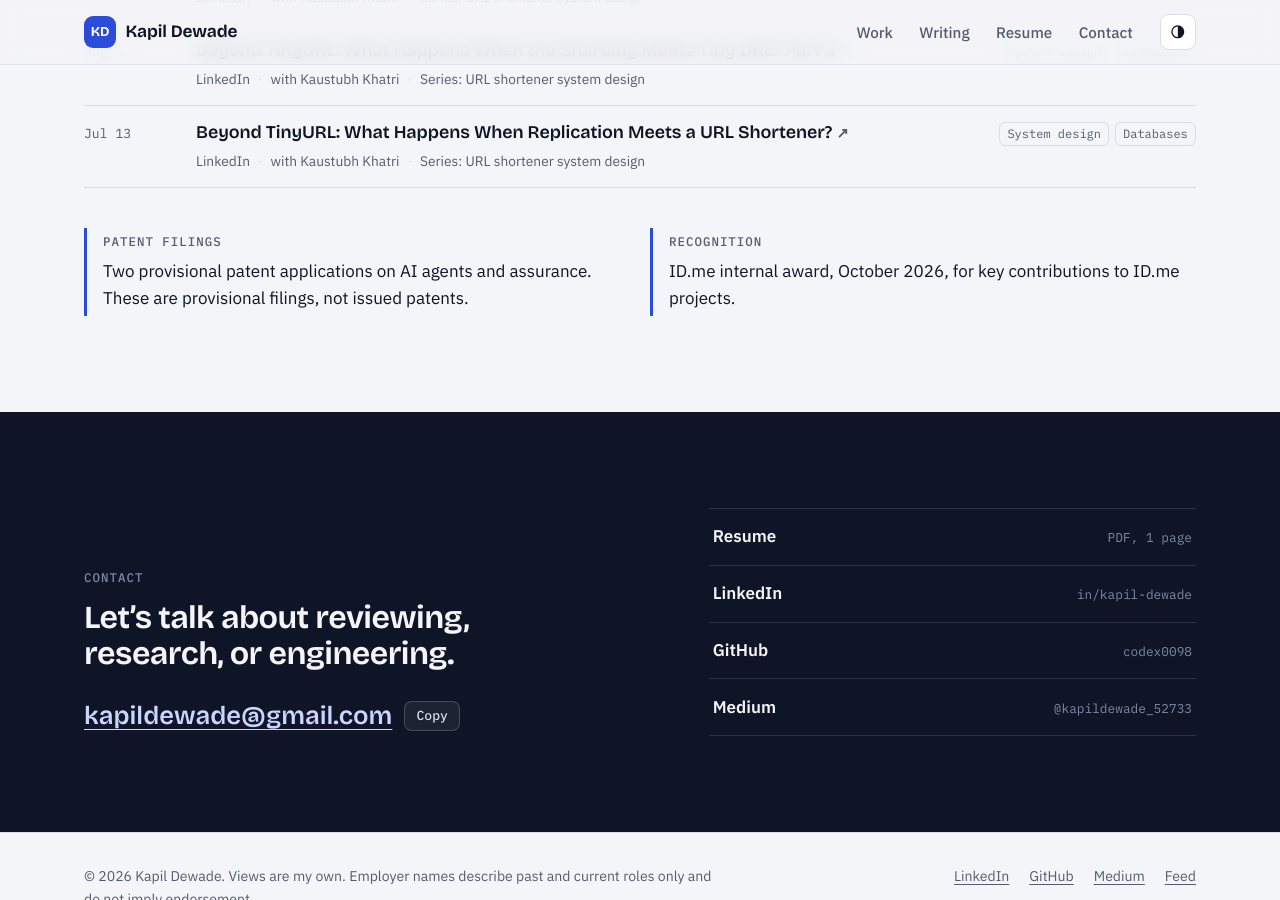
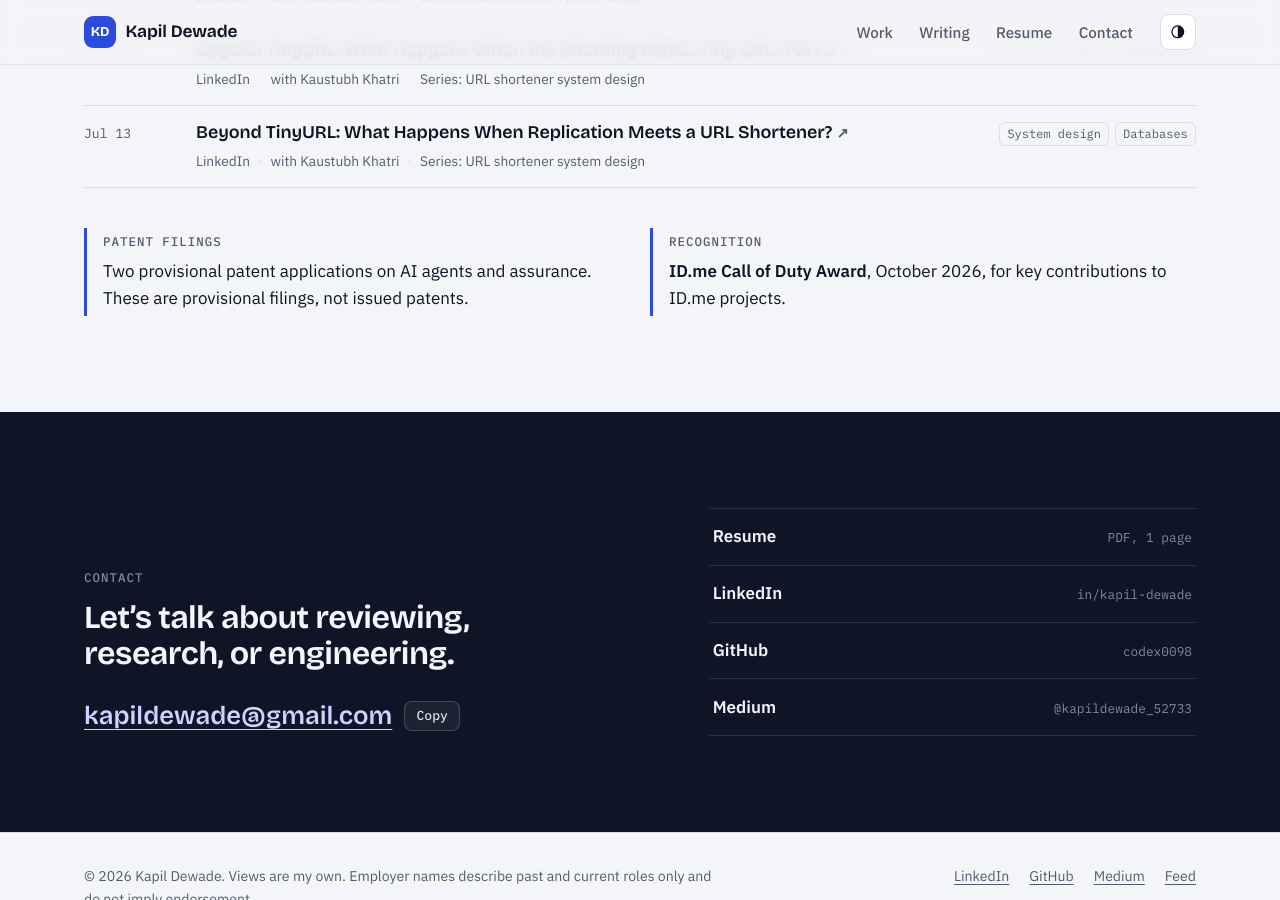
Before and after one commit to codex0098/codex0098.github.io, a Jekyll site: the page built from index.html, in a window 1280 px wide and 900 px high, scrolled down 3248 px. Built offline with Jekyll 4.4.1, drawn with Linux system fonts in a browser that asks for light colours.

Commit message:
Name the ID.me Call of Duty Award on site and resume
Co-Authored-By: Claude Opus 5.5 <noreply@anthropic.com>
Claude-Session: https://claude.ai/code/session_01Gccmt4qcM2jEWica3i2mJ8

```diff
--- a/index.html
+++ b/index.html
@@ -161,7 +161,7 @@ body_class: page-home
       </div>
       <div class="fact">
         <p class="eyebrow">Recognition</p>
-        <p>ID.me internal award, October 2026, for key contributions to ID.me projects.</p>
+        <p><strong>ID.me Call of Duty Award</strong>, October 2026, for key contributions to ID.me projects.</p>
       </div>
     </div>
   </div>
```
Also changed, not shown: 1 other file.
